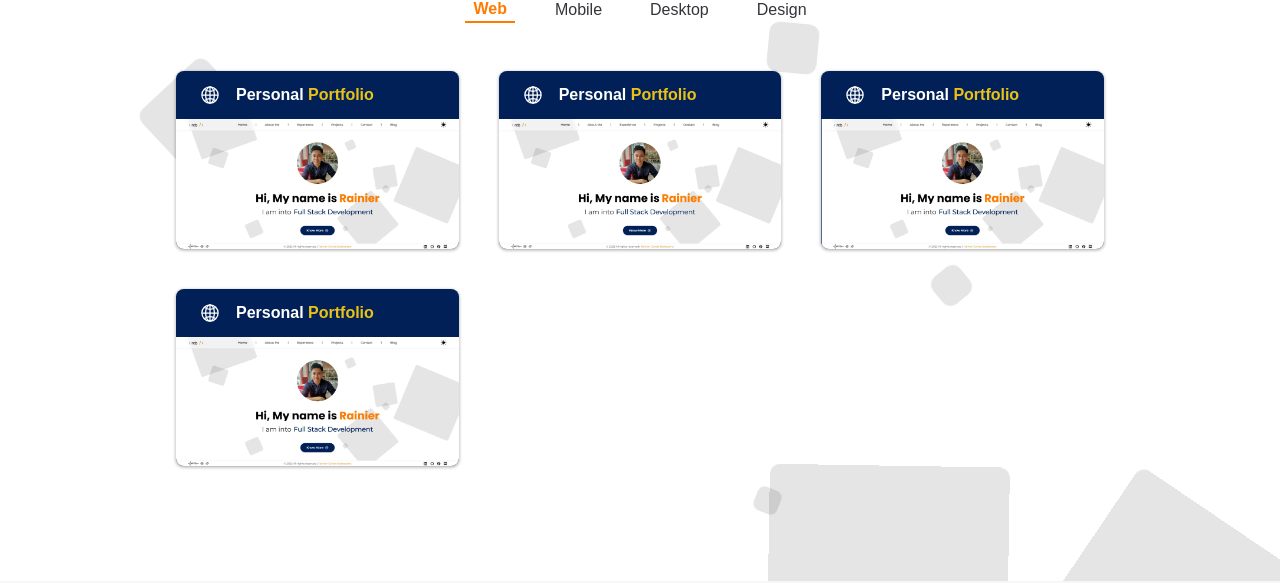
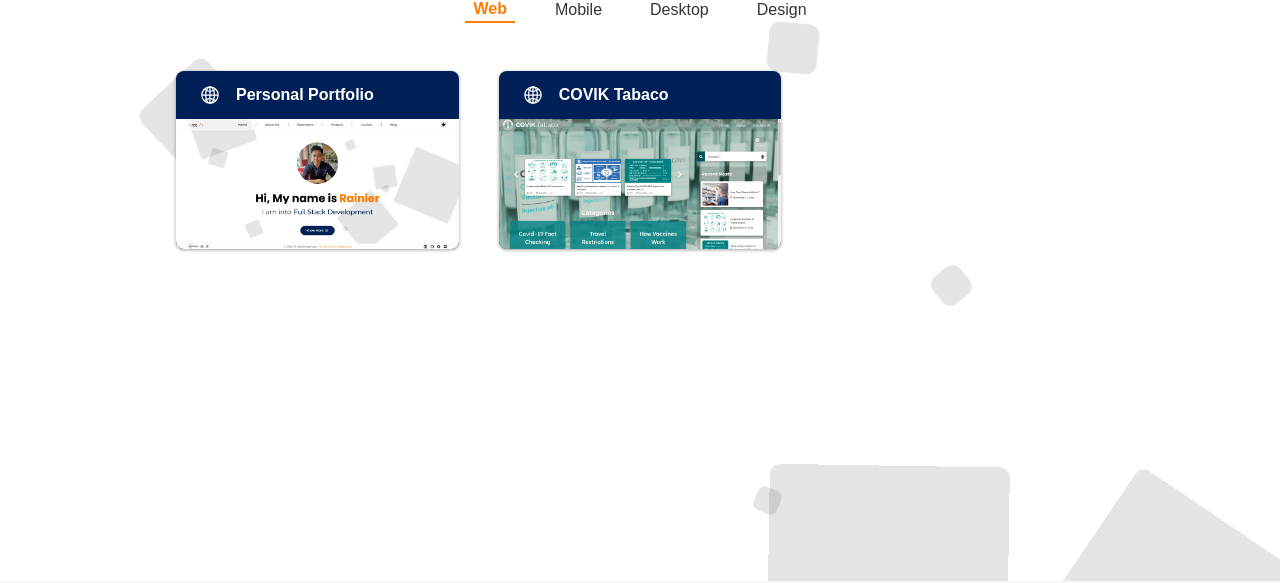
Before and after one commit to MasterRAIN/my-portfolio-website, a React (Create React App) app: page /projects in a window 1280 px wide. Shown: the part 187-770 px from the top of the page. Built offline with nearby package versions, Linux system fonts and the light colour scheme.

Commit message:
added project

```diff
--- a/src/Pages/Projects.jsx
+++ b/src/Pages/Projects.jsx
@@ -24,30 +24,12 @@ function Projects() {
     },
     {
       id: 0,
-      title: 'Personal Portfolio',
+      title: 'COVIK Tabaco',
       icon: 'globe-outline',
-      image: process.env.PUBLIC_URL + "/Images/Projects/personal-portfolio.webp",
+      image: process.env.PUBLIC_URL + "/Images/Projects/covik-tabaco.webp",
       category: 'Web',
-      stacks: ["React JS", "Tailwind CSS", "Netlify"],
-      link: 'https://rainiercondebarbacena.netlify.app',
-    },
-    {
-      id: 0,
-      title: 'Personal Portfolio',
-      icon: 'globe-outline',
-      image: process.env.PUBLIC_URL + "/Images/Projects/personal-portfolio.webp",
-      category: 'Web',
-      stacks: ["React JS", "Tailwind CSS", "Netlify"],
-      link: 'https://rainiercondebarbacena.netlify.app',
-    },
-    {
-      id: 0,
-      title: 'Personal Portfolio',
-      icon: 'globe-outline',
-      image: process.env.PUBLIC_URL + "/Images/Projects/personal-portfolio.webp",
-      category: 'Web',
-      stacks: ["React JS", "Tailwind CSS", "Netlify"],
-      link: 'https://rainiercondebarbacena.netlify.app',
+      stacks: ["HTML", "CSS", "Javascript", "JQuery", "PHP", "MySQL"],
+      link: '',
     },
   ]
 
@@ -89,7 +71,8 @@ function Projects() {
               <div className="rounded-lg form-shadow group bg-oxford dark:bg-g text-white overflow-hidden">
                 <div className="flex gap-4 items-center px-6 py-3">
                   <ion-icon name={project.icon} class="text-xl"></ion-icon>
-                  <h1 className="my-name">{project.title.split(' ').slice(0, -1).join(' ')} <span className="text-pro">{project.title.split(' ').slice(-1)}</span></h1>
+                  <h1 className="my-name">{project.title}</h1>
+                  {/* <h1 className="my-name">{project.title.split(' ').slice(0, -1).join(' ')} <span className="text-pro">{project.title.split(' ').slice(-1)}</span></h1> */}
                 </div>
                 <div className="relative">
                   <div className="absolute flex flex-col h-full w-1/2 bg-oxford z-50 px-6 py-3 -translate-x-full group-hover:-translate-x-0 ease-in-out transition-all duration-300">
@@ -101,9 +84,15 @@ function Projects() {
                     </ul>
                     <div className="flex gap-2 text-pro">
                       <ion-icon name="link-outline"></ion-icon>
-                      <h1 className="text-xs font-normal border-b-2">
-                        <a href={project.link} target="_blank" rel="noopener noreferrer">Live</a>
-                      </h1>
+                      {project.link ? (
+                        <h1 className="text-xs font-normal border-b-2">
+                          <a href={project.link} target="_blank" rel="noopener noreferrer">
+                            Live
+                          </a>
+                        </h1>
+                      ) : (
+                        <p className="text-xs font-normal text-gray-500">Not Available</p>
+                      )}
                     </div>
                   </div>
                   <img src={project.image} alt="" />
```
Also changed, not shown: public/Images/Projects/covik-tabaco.webp (added), public/Images/Projects/personal-portfolio.png (deleted).
